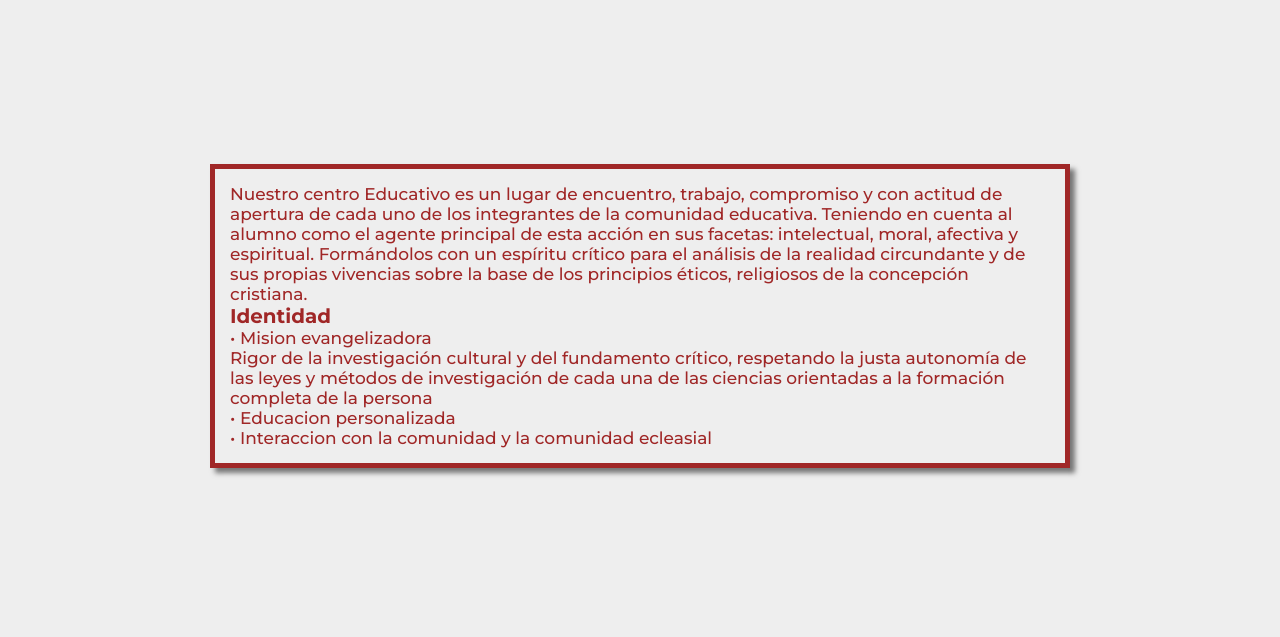
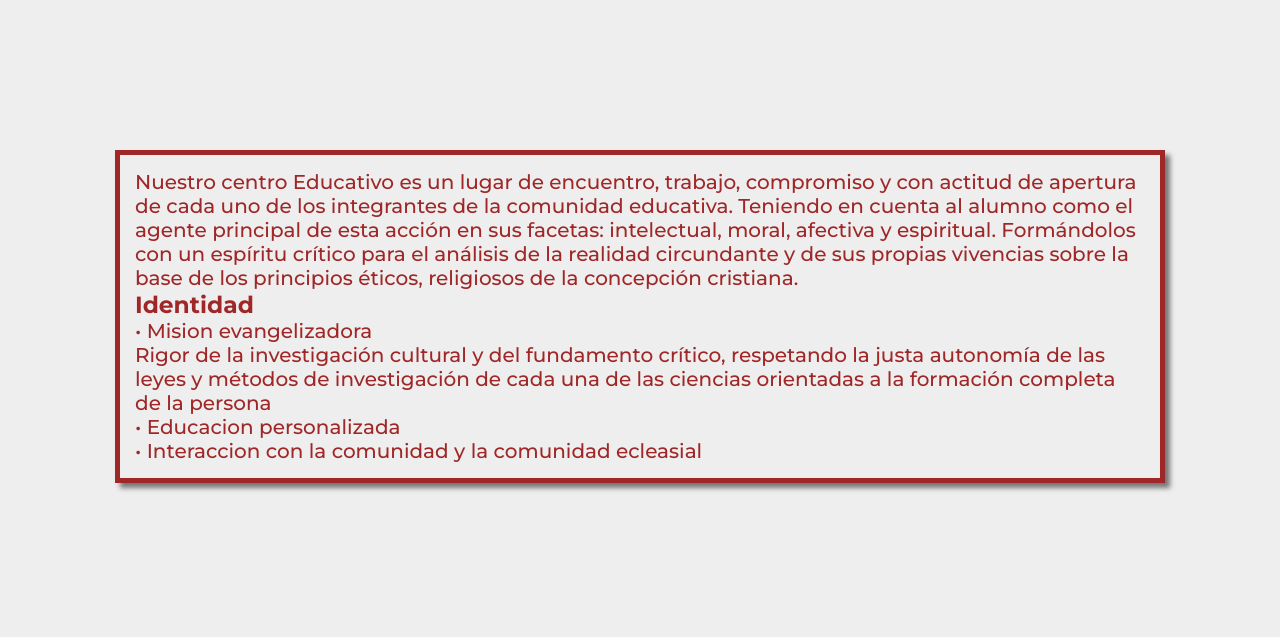
Before and after one commit to guoris/Proyecto-Final-DesarrolloWeb-Coderhouse, a website: page pages/ideario.html in a window 1280 px wide. Shown: the part 928-1565 px from the top of the page. Drawn offline with nearby package versions, Linux system fonts and the light colour scheme.

Commit message:
Arregle unos detalles

```diff
--- a/scss/pages/_ideario.scss
+++ b/scss/pages/_ideario.scss
@@ -32,7 +32,8 @@
             width: 64rem;
         }
         @include media-up(lg){
-            width: 86rem;
+            font-size: 2rem;
+            width: 105rem;
         }
 
         &__box h3 {
```
Also changed, not shown: css/styles.css.
